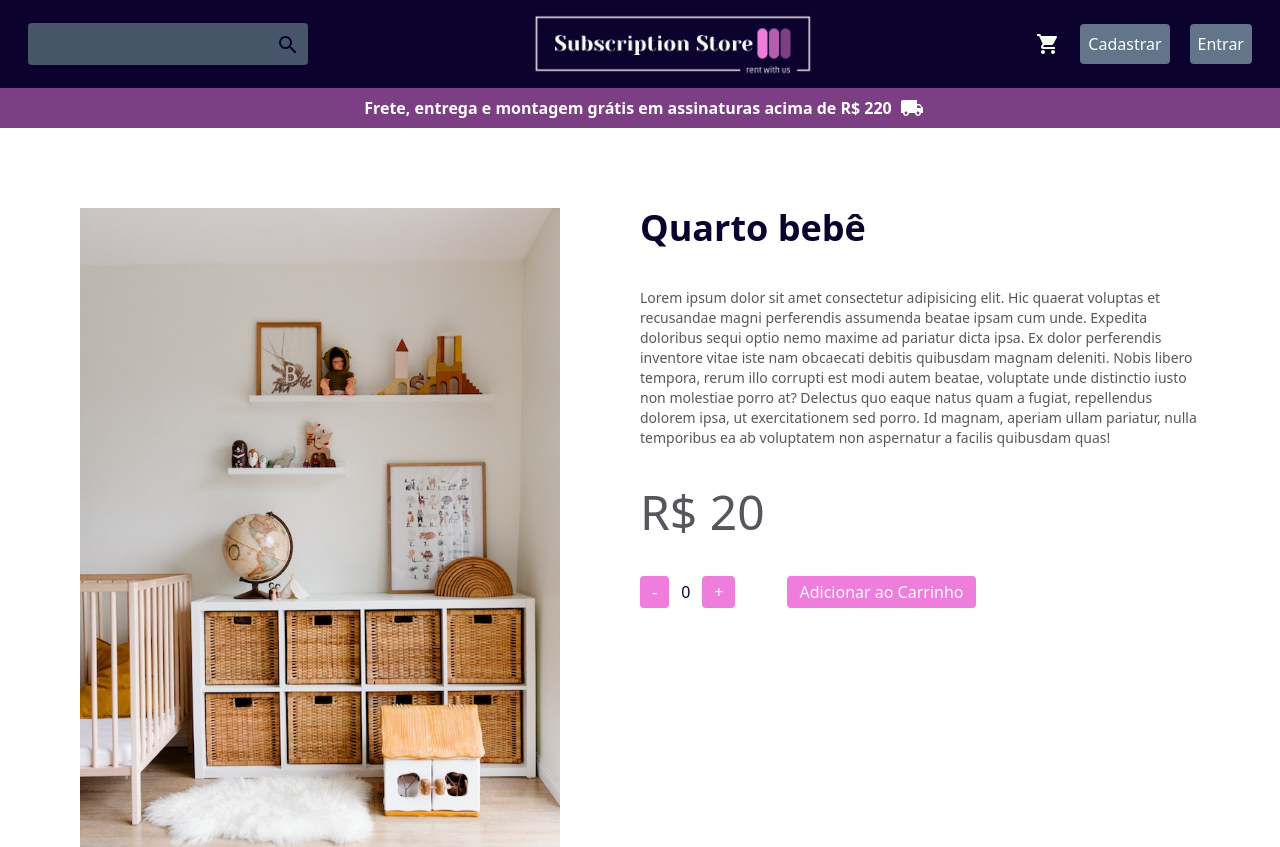
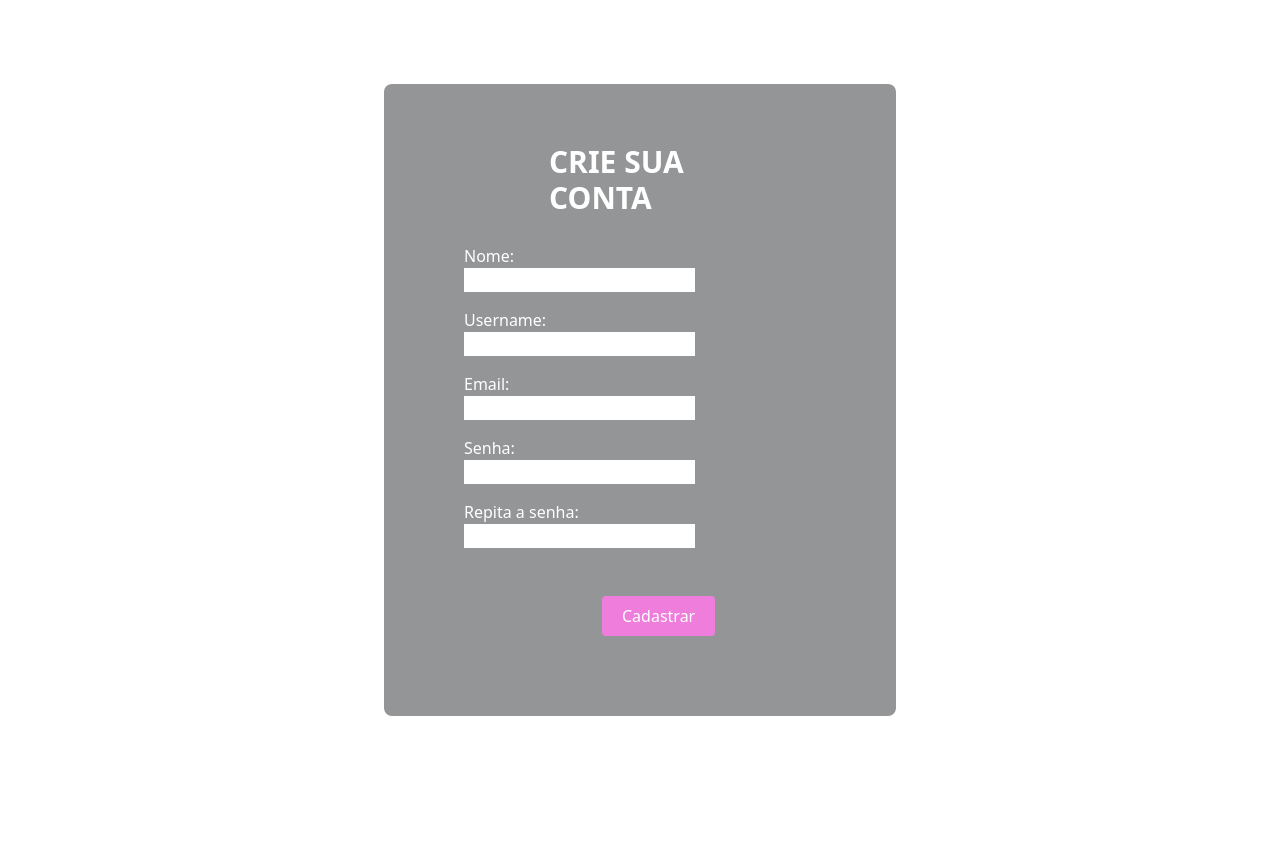
Before and after one commit to rsouzaf07/SubscriptionStore, a React (Vite) app in the folder client/: page / in a window 1280 px wide. Shown: the top 847 px of the page. After the commit the page ends 800 px from the top, so only its background shows below. Built offline with nearby package versions, Linux system fonts and the light colour scheme.

Commit message:
creating register page

```diff
--- a/client/src/App.tsx
+++ b/client/src/App.tsx
@@ -4,12 +4,13 @@ import Home from './pages/Home'
 import './global.css'
 import ProductList from './pages/ProductList'
 import Product from './pages/Product'
+import Register from './pages/Register'
 
 function App() {
 
   return (
    <>
-    <Product/>
+    <Register/>
    </>
   )
 }
--- /dev/null
+++ b/client/src/pages/Register.tsx
@@ -0,0 +1,47 @@
+import React from 'react'
+
+
+export default function Register() {
+  return (
+    <>
+        <main className=' w-[100vw] h-[100vh] flex justify-center items-center'>
+            <form className='bg-[#949596] text-white w-2/5 px-20 py-10 rounded-lg'>
+                <h2 className=' text-3xl ml-[85px] my-5 w-[220px] font-bold'>CRIE SUA CONTA</h2>
+                <section >
+                    <div className='py-2'>
+                        <label>
+                            Nome:
+                        </label><br />
+                        <input type='text' className='text-black'/>
+                    </div>
+                    <div className='py-2'>
+                        <label>
+                            Username:
+                        </label><br />
+                        <input type='text' className='text-black'/>
+                    </div>
+                    <div className='py-2'>
+                        <label>
+                            Email:
+                        </label><br />
+                        <input type='email'className='text-black'/>
+                    </div>
+                    <div className='py-2'>
+                        <label>
+                            Senha:
+                        </label><br />
+                        <input type='password'className='text-black'/>
+                    </div>
+                    <div className='py-2'>
+                        <label>
+                            Repita a senha:
+                        </label><br />
+                        <input type='password'className='text-black'/>
+                    </div>
+                        <button className='bg-[#EE7DDC] my-10 py-2 px-5 rounded ml-[138px] '>Cadastrar</button>
+                </section>
+            </form>
+        </main>
+    </>
+  )
+}
```
